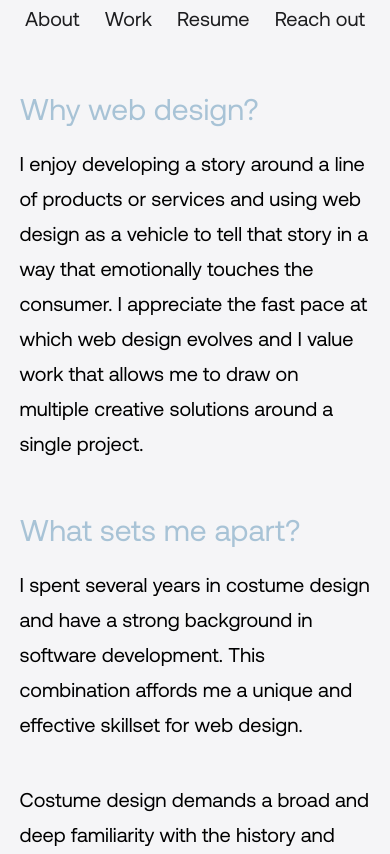
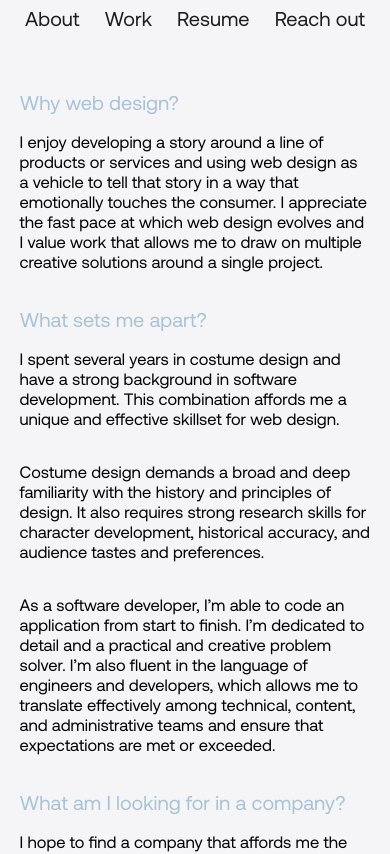
Before and after one commit to sophiehomer/react_portfolio, a React (Create React App) app: page /about_extended in a window 390 px wide. Shown: the top 854 px of the page. Built offline with nearby package versions, Linux system fonts and the light colour scheme.

Commit message:
media queries

```diff
--- a/src/index.css
+++ b/src/index.css
@@ -1237,7 +1237,7 @@ footer {
   }
  }
 
- @media only screen and (max-width: 450px) {
+ @media only screen and (max-width: 600px) {
 
  .product {
   font-size: 16px;
@@ -1295,10 +1295,26 @@ footer {
     padding-right: 5%;
    }
 
-   @media only screen and (max-width: 450px) {
+   @media only screen and (max-width: 600px) {
     .moreAboutMeContainer {
      margin-top: 10%;
      }
+
+     .firstSummary,
+     .secondSummary,
+     .thirdSummary {
+      font-size: 16.5px;
+      line-height: 20px;
+     }
+
+     .first,
+     .second,
+     .third {
+      font-size: 20px;
+     }
+
+
+
    }
  }
 
@@ -1317,10 +1333,12 @@ footer {
   }
 }
 
-@media only screen and (max-width: 450px) {
+@media only screen and (max-width: 600px) {
   .workHistory {
     font-size: 20px;
     margin-top: 0%;
+    font-family: aeonik-regular, sans-serif;
+
   }
 
   .resumePage {
@@ -1332,7 +1350,6 @@ footer {
     padding-right: 5%;
   }
 
-  .workHistory,
   .resumeAppsAndParadigmsTitle,
   .educationTitle,
   .resumeSkills {
@@ -1343,6 +1360,7 @@ footer {
 
   .job {
     font-size: 16.5px;
+    margin-top: 2%;
   }
 
   .jobDate,
@@ -1351,23 +1369,34 @@ footer {
   }
 
   .jobDescription {
-    font-size: 14px;
+    font-size: 16.5px;
     line-height: 20px;
   }
 
   .resumeAppsAndParadigms {
     font-size: 16.5px;
     line-height: 20px;
+    margin-top: 2%;
   }
 
   .education {
     font-size: 16.5px;
-  }
-
-  .resumeDesign,
+    margin-top: 2%;
+
+  }
+
+
   .resumeTechnical,
   .resumeAppsParadigms {
     font-size: 16.5px;
+  }
+
+  .resumeDesign {
+    font-size: 16.5px;
+    margin-top: 2%;
+  }
+  .resumeDesignSkills {
+    margin-top: 0%;
   }
 
   .fourthSummary {
```
